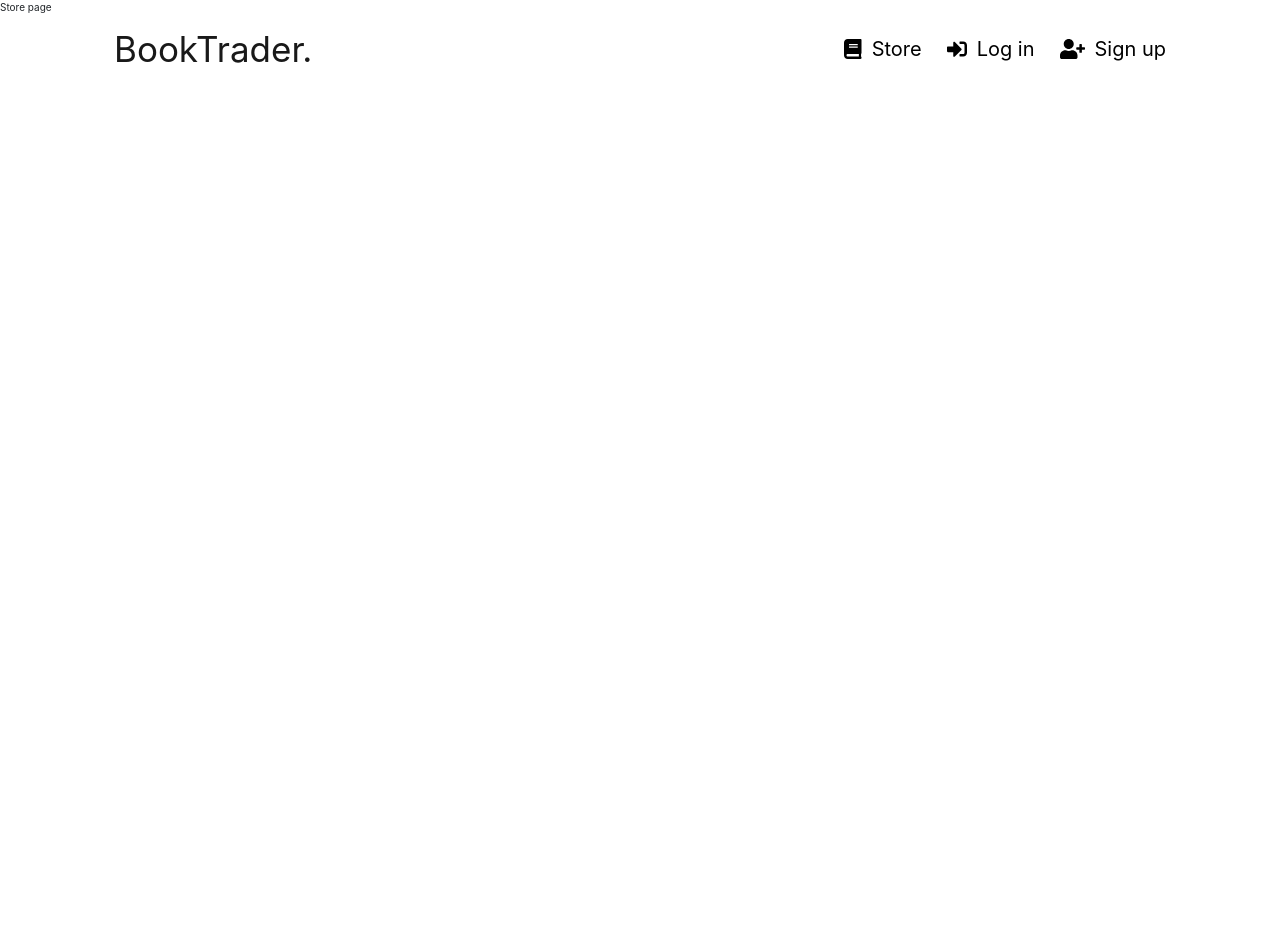
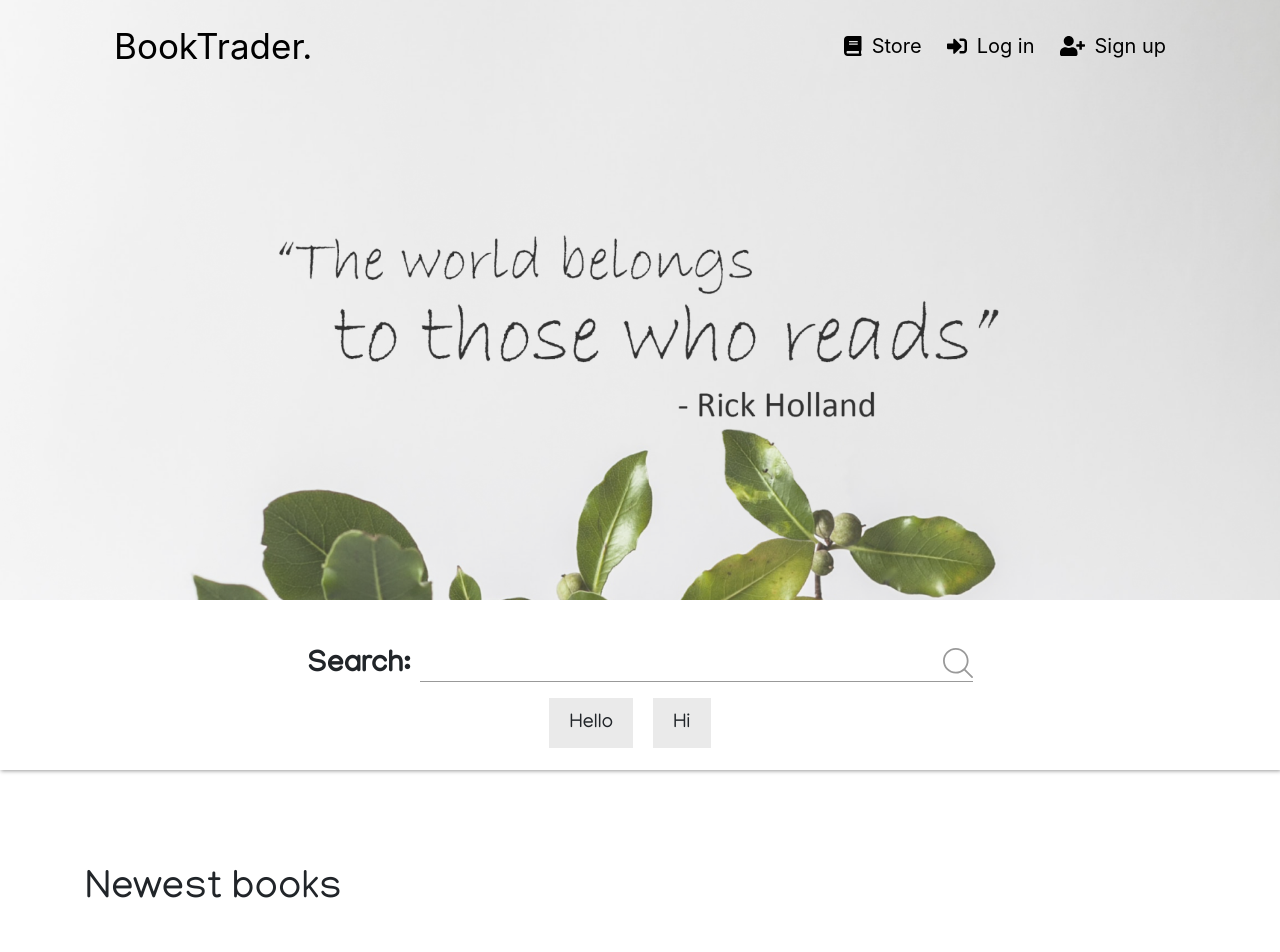
Before and after one commit to yogathanh99/cs300-apcs2, a React (Create React App) app in the folder booktrader/: page /store in a window 1280 px wide. Shown: the top 952 px of the page. Before the commit the page ends 800 px from the top, so only its background shows below. Built offline with nearby package versions, Linux system fonts and the light colour scheme; a web font is replaced by a local one.

Commit message:
[ADD] Store page and axios for fetch api

```diff
--- a/booktrader/package.json
+++ b/booktrader/package.json
@@ -8,6 +8,7 @@
     "@fortawesome/free-regular-svg-icons": "^5.11.2",
     "@fortawesome/free-solid-svg-icons": "^5.11.2",
     "@fortawesome/react-fontawesome": "^0.1.7",
+    "axios": "^0.19.0",
     "bootstrap": "^4.3.1",
     "node-sass": "^4.13.0",
     "react": "^16.11.0",
--- a/booktrader/src/Component/Navbar/index.js
+++ b/booktrader/src/Component/Navbar/index.js
@@ -2,14 +2,7 @@ import React, { useState } from 'react';
 import styled from 'styled-components';
 import { Link } from 'react-router-dom';
 import { FontAwesomeIcon } from '@fortawesome/react-fontawesome';
-import {
-  Collapse,
-  Navbar,
-  NavbarToggler,
-  NavbarBrand,
-  Nav,
-  NavItem,
-} from 'reactstrap';
+import { Collapse, Navbar, NavbarToggler, Nav, NavItem } from 'reactstrap';
 
 const Styles = styled.div`
   .navbar {
@@ -37,6 +30,16 @@ const StyleLink = styled(Link)`
   }
 `;
 
+const StyleNavBrand = styled(Link)`
+  color: black;
+  font-size: 3.5rem;
+
+  &:hover {
+    color: black;
+    text-decoration: none;
+  }
+`;
+
 const StyleNavbar = styled(Navbar)`
   padding: 0 9.9rem !important;
   padding-top: 2rem !important;
@@ -58,7 +61,7 @@ const NavBar = props => {
   return (
     <Styles>
       <StyleNavbar className='mx-4 fixed-top' light expand='md'>
-        <NavbarBrand href='/'>BookTrader.</NavbarBrand>
+        <StyleNavBrand to='/'>BookTrader.</StyleNavBrand>
         <NavbarToggler onClick={toggle} />
         <Collapse isOpen={isOpen} navbar>
           <Nav className='ml-auto' navbar>
--- a/booktrader/src/pages/StorePage/index.js
+++ b/booktrader/src/pages/StorePage/index.js
@@ -1,7 +1,81 @@
 import React from 'react';
+import { Jumbotron, Container } from 'reactstrap';
+import styled from 'styled-components';
+
+import cover from '../../assets/cover.png';
+import { ReactComponent as Magnifier } from '../../assets/magnifying-glass.svg';
+import BookTab from '../../Component/BookTab';
+import Footer from '../../Component/Footer';
+import {
+  WrapSearch,
+  Line,
+  WrapperTags,
+  Tag,
+  WrapperBooks,
+} from './index.style';
+
+import data from '../../data/data.json';
+
+const StyleMagnifier = styled(Magnifier)`
+  fill: rgba(0, 0, 0, 0.4);
+  position: absolute;
+  bottom: 2rem;
+  right: 0;
+  width: 3rem;
+`;
+
+const Wrapper = styled.div`
+  box-shadow: 1px 1px 4px rgba(0, 0, 0, 0.4);
+`;
 
 const StorePage = () => {
-  return <div>Store page</div>;
+  const { tags } = data;
+  return (
+    <>
+      <Wrapper>
+        <Jumbotron
+          style={{
+            background: `url(${cover}) center center / cover no-repeat`,
+            height: '60rem',
+            zIndex: '-100',
+          }}
+          fluid
+        ></Jumbotron>
+        <Container>
+          <WrapSearch>
+            <span>
+              <p>Search:</p>
+              <Line />
+              <StyleMagnifier />
+            </span>
+            <WrapperTags>
+              {tags.map((tag, i) => (
+                <Tag key={i}>{tag}</Tag>
+              ))}
+            </WrapperTags>
+          </WrapSearch>
+        </Container>
+      </Wrapper>
+      <Container>
+        <WrapperBooks>Newest books</WrapperBooks>
+        <BookTab img={cover} title='Lorem'>
+          qualisque pro. Duo laoreet dissentiunt ei, autem prodesset deseruisse
+          in quo.
+        </BookTab>
+        <WrapperBooks>Popular books</WrapperBooks>
+        <BookTab img={cover} title='Lorem'>
+          qualisque pro. Duo laoreet dissentiunt ei, autem prodesset deseruisse
+          in quo.
+        </BookTab>
+      </Container>
+      <div style={{ marginTop: '10rem' }}>
+        <Footer title='BookTrader'>
+          Lorem ipsum dolor sit amet. Duo laoreet dissentiunt ei, autem
+          prodesset deseruisse in quo.
+        </Footer>
+      </div>
+    </>
+  );
 };
 
 export default StorePage;
--- /dev/null
+++ b/booktrader/src/pages/StorePage/index.style.js
@@ -0,0 +1,58 @@
+import styled from 'styled-components';
+
+export const WrapSearch = styled.div`
+  margin: 0 auto;
+  width: 60%;
+  height: 15rem;
+  display: flex;
+  flex-direction: column;
+  justify-content: center;
+
+  span {
+    display: flex;
+    flex-direction: row;
+    flex-wrap: wrap;
+    position: relative;
+
+    & > p {
+      font-family: 'Manjari';
+      font-size: 3rem;
+      font-weight: bold;
+    }
+  }
+`;
+
+export const Line = styled.div`
+  width: 83%;
+  height: 47px;
+  border-bottom: 1px solid rgba(0, 0, 0, 0.4);
+  position: absolute;
+  bottom: 1.6rem;
+  right: 0;
+`;
+
+export const Tag = styled.span`
+  font-family: 'Manjari', sans-serif;
+  font-size: 2rem;
+  text-align: center;
+  margin-right: 2rem;
+  padding: 1rem 2rem;
+  text-transform: capitalize;
+  background: rgba(196, 196, 196, 0.35);
+  cursor: pointer;
+`;
+
+export const WrapperTags = styled.div`
+  width: 100%;
+  display: flex;
+  flex-direction: row;
+  justify-content: center;
+`;
+
+export const WrapperBooks = styled.p`
+  font-family: 'Manjari', sans-serif;
+  font-size: 4rem;
+  line-height: 4rem;
+  margin-top: 10rem;
+  margin-bottom: 5rem;
+`;
```
Also changed, not shown: booktrader/src/assets/magnifying-glass.svg (added), 1 other file (tests, documents, lock files or other folders).
